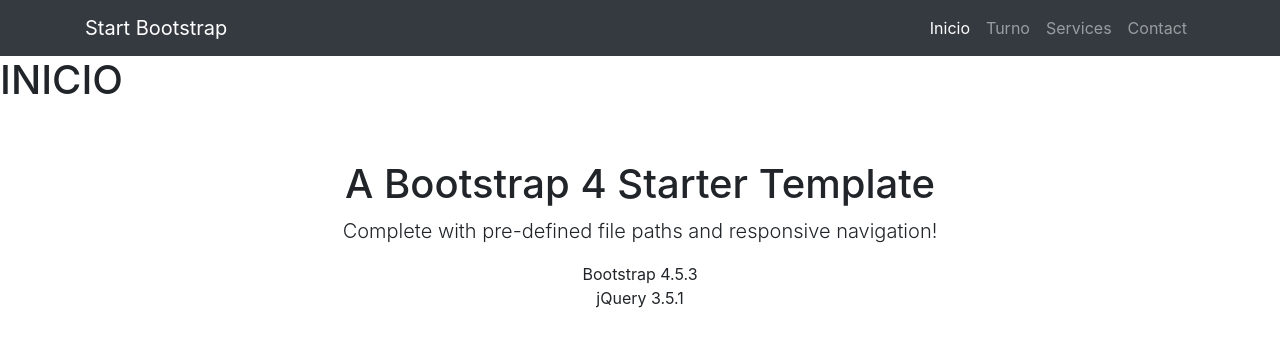
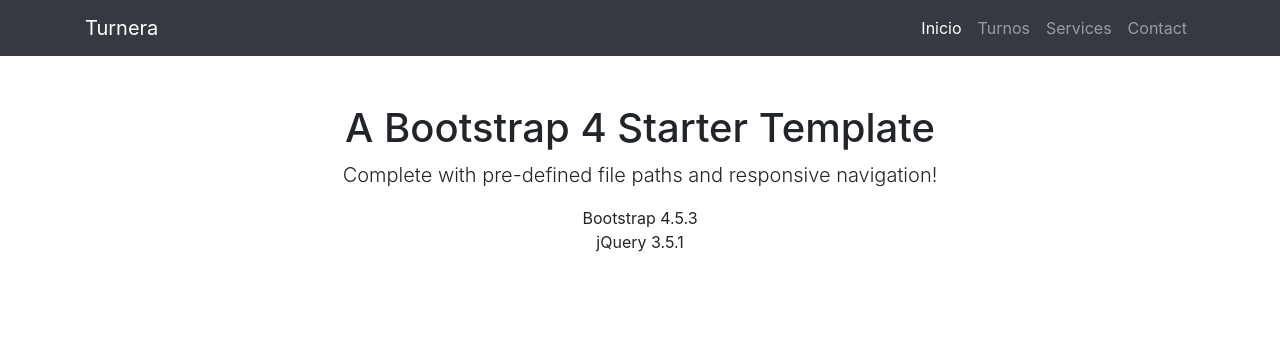
Before and after one commit to f4ri4sw4lter/turnera_mvc, a PHP site: page /proyectos/ in a window 1280 px wide. Shown: the top 347 px of the page. Run offline with PHP 8.4, Linux system fonts and the light colour scheme.

Commit message:
nuevas funciones

```diff
--- a/controllers/inicio.php
+++ b/controllers/inicio.php
@@ -1,7 +1,3 @@
 <?php
 class Inicio extends Controller{
-    public function __construct(){
-        parent::__construct();
-        $this->view->render('inicio/index');
-    }
 }
--- a/controllers/turno.php
+++ b/controllers/turno.php
@@ -1,7 +1,6 @@
 <?php
 class Turno extends Controller{
-    public function __construct(){
-        parent::__construct();
-        $this->view->render('turno/index');
+    public function agregarTurno(){
+        echo "turno agregado";
     }
 }
--- a/libs/app.php
+++ b/libs/app.php
@@ -11,15 +11,16 @@ class App{
         if(empty($url[0])){
             $archivoController = 'controllers/inicio.php';
             require_once $archivoController;
-            $controller = new Inicio();
+            $controller = new Inicio('inicio');
+            $controller->loadModel($url[0]);
             return false;
         }
         $archivoController = 'controllers/'.$url[0].'.php';
 
         if(file_exists($archivoController)){
             require_once $archivoController;
-            $controller = new $url[0];
-
+            $controller = new $url[0]($url[0]);
+            $controller->loadModel($url[0]);
             if(isset($url[1])){
                 $controller->{$url[1]}();
             }
--- a/libs/controller.php
+++ b/libs/controller.php
@@ -1,7 +1,19 @@
 <?php
 class Controller{
 
-    public function __construct(){
+    public function __construct($archivo){
         $this->view = new View();
+        $this->view->render($archivo.'/index');
+    }
+
+    function loadModel($model){
+        $url = 'models/'.$model.'model.php';
+
+        if(file_exists($url)){
+            require $url;
+
+            $modelName = $model.'Model';
+            $this->model = new $modelName();
+        }
     }
 }
--- a/libs/database.php
+++ b/libs/database.php
@@ -23,6 +23,8 @@ class Database{
                     PDO::ATTR_EMULATE_PREPARES => FALSE
                 ];
                 $pdo = new PDO($connection, $this->user, $this->password, $options);
+
+                return $pdo;
         }catch(PDOException $e){
                 print_r("Error connection: ".$e->getMessage());
         }
--- a/views/header.php
+++ b/views/header.php
@@ -8,10 +8,10 @@
   <meta name="description" content="">
   <meta name="author" content="">
 
-  <title>Bare - Start Bootstrap Template</title>
+  <title><?=$title?></title>
 
   <!-- Bootstrap core CSS -->
-  <link href="public/bootstrap/css/bootstrap.min.css" rel="stylesheet">
+  <link href="<?=URL?>public/bootstrap/css/bootstrap.min.css" rel="stylesheet">
 
 </head>
 
--- a/views/inicio/index.php
+++ b/views/inicio/index.php
@@ -1,10 +1,12 @@
-<?php include 'views/header.php'; ?>
-
-  <!-- Navigation -->
-  <?php include 'views/menu.php';?>
+<?php
+$title = 'inicio';
+//Header
+include 'views/header.php';
+//Navigation
+include 'views/menu.php';
+?>
 
   <!-- Page Content -->
-  <h1>INICIO</h1>
   <div class="container">
     <div class="row">
       <div class="col-lg-12 text-center">
--- a/views/menu.php
+++ b/views/menu.php
@@ -1,24 +1,30 @@
 <nav class="navbar navbar-expand-lg navbar-dark bg-dark static-top">
     <div class="container">
-      <a class="navbar-brand" href="#">Start Bootstrap</a>
+      <a class="navbar-brand" href="#">Turnera</a>
       <button class="navbar-toggler" type="button" data-toggle="collapse" data-target="#navbarResponsive" aria-controls="navbarResponsive" aria-expanded="false" aria-label="Toggle navigation">
         <span class="navbar-toggler-icon"></span>
       </button>
       <div class="collapse navbar-collapse" id="navbarResponsive">
         <ul class="navbar-nav ml-auto">
-          <li class="nav-item active">
+          <li class="nav-item <?php if($title==='inicio') echo'active'; ?>">
             <a class="nav-link" href="<?=URL?>inicio">Inicio
-              <span class="sr-only">(current)</span>
+            <?php if($title==='inicio') echo'<span class="sr-only">(current)</span>'; ?>
             </a>
           </li>
-          <li class="nav-item">
-            <a class="nav-link" href="<?=URL?>turno">Turno</a>
+          <li class="nav-item <?php if($title==='turnos') echo'active'; ?>">
+            <a class="nav-link" href="<?=URL?>turno">Turnos
+            <?php if($title==='turnos') echo'<span class="sr-only">(current)</span>'; ?>
+            </a>
           </li>
-          <li class="nav-item">
-            <a class="nav-link" href="#">Services</a>
+          <li class="nav-item <?php if($title==='servicios') echo'active'; ?>">
+            <a class="nav-link" href="#">Services
+            <?php if($title==='turnos') echo'<span class="sr-only">(current)</span>'; ?>
+            </a>
           </li>
-          <li class="nav-item">
-            <a class="nav-link" href="#">Contact</a>
+          <li class="nav-item <?php if($title==='contacto') echo'active'; ?>">
+            <a class="nav-link" href="#">Contact
+            <?php if($title==='turnos') echo'<span class="sr-only">(current)</span>'; ?>
+            </a>
           </li>
         </ul>
       </div>
```
Also changed, not shown: config/config.php (+6 -6 lines), models/turnomodel.php (added, +13 -0 lines), views/turno/index.php (+23 -14 lines).
